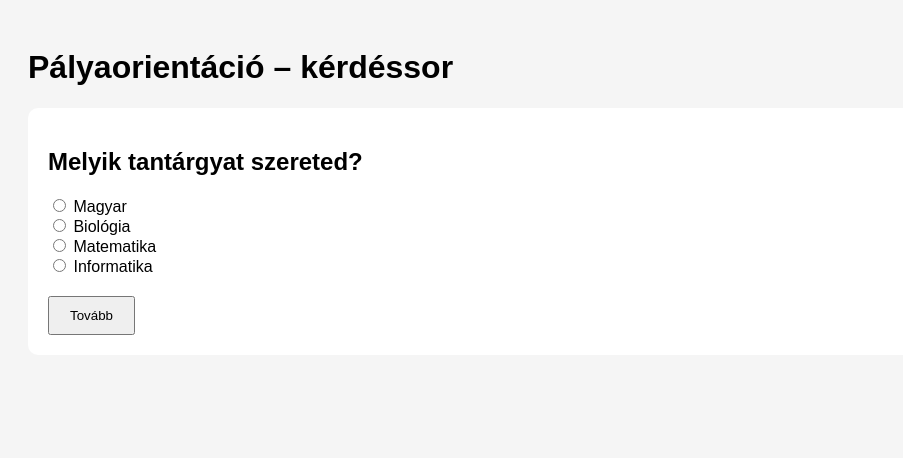
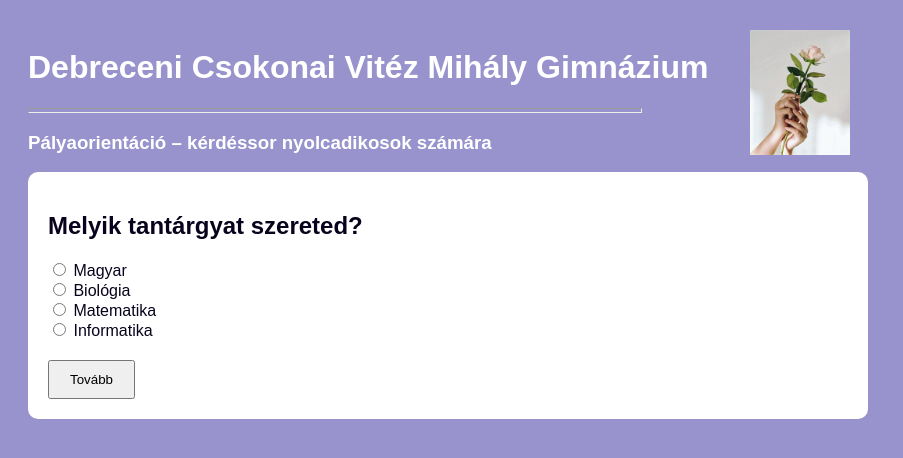
Before and after one commit to Tiszla/palyaorientacio8, a plain HTML site: page index.html in a window 1280 px wide. Shown: the whole page, without its empty margins (0-903 px from the left). Drawn offline with Linux system fonts and the light colour scheme.

Commit message:
Add files via upload

```diff
--- a/index.html
+++ b/index.html
@@ -6,15 +6,24 @@
   <meta name="viewport" content="width=device-width, initial-scale=1.0">
 
   <style>
-    body { font-family: Arial; padding: 20px; background: #f5f5f5; }
-    .kerdesdoboz { background: white; padding: 20px; border-radius: 10px; }
+    body { font-family: Arial; padding: 20px; background: #9893cc; color: rgb(255, 255, 255); }
+    .kerdesdoboz { background: white; color: rgb(8, 2, 28); padding: 20px; border-radius: 10px; width: 800px; }
     button { padding: 10px 20px; margin-top: 20px; }
     #eredmeny { font-size: 28px; text-align: center; margin-top: 30px; }
+    .doboz {
+      position: absolute;
+      top: 30px;
+      left: 750px;
+}
   </style>
 </head>
 <body>
-
-<h1>Pályaorientáció – kérdéssor</h1>
+    <div class="doboz">
+        <img src="virag.jpg" width="100px">
+    </div>
+    <h1>Debreceni Csokonai Vitéz Mihály Gimnázium</h1>
+    <hr width="50%" align="left" size="5px">
+    <h3>Pályaorientáció – kérdéssor nyolcadikosok számára</h3>
 
 <div id="kerdesdoboz" class="kerdesdoboz">
   <div id="kerdes"></div>
```
Also changed, not shown: virag.jpg (added).
